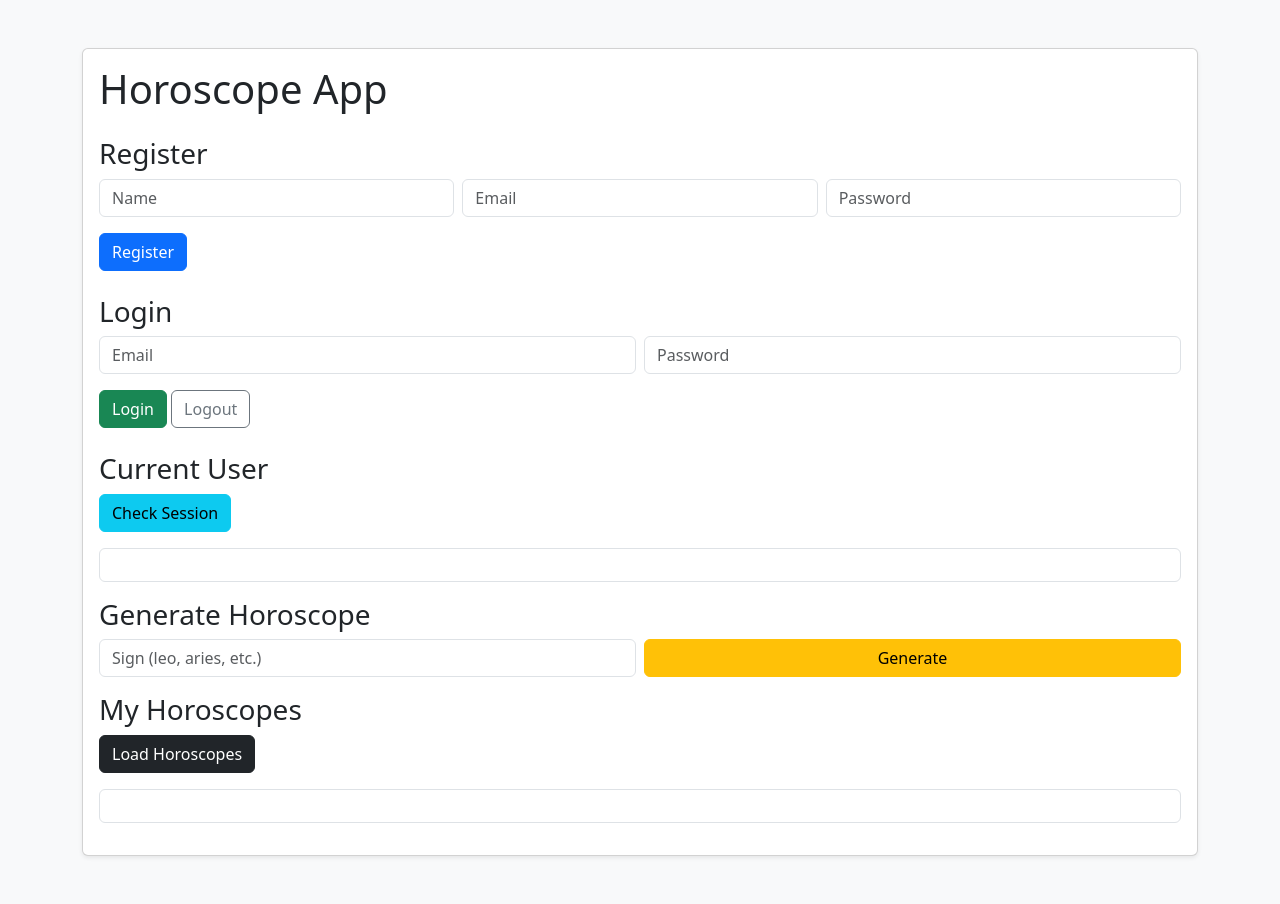
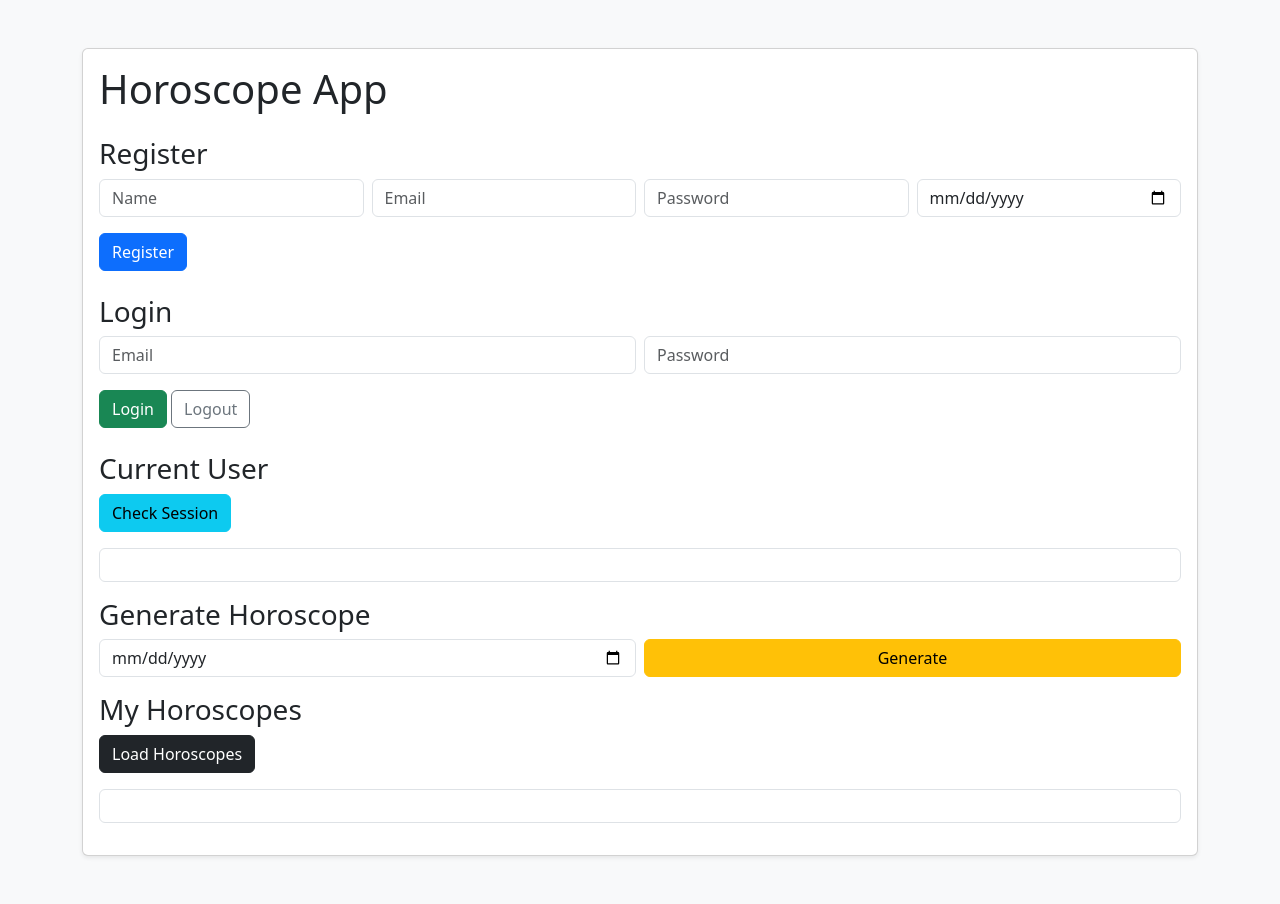
Before and after one commit to AntoineMethot/6GEI466_Projet, a Flask app: template frontend/templates/index.html in a window 1280 px wide. Run offline with Flask 3, Linux system fonts and the light colour scheme; the template is opened without the code that fills it, so the values that code supplies are empty.

Commit message:
feat:  changed get horoscope to take birthdate instead of sign,calculate sign

```diff
--- a/backend/backend.py
+++ b/backend/backend.py
@@ -1,4 +1,5 @@
 from flask import Flask, request, session
+from datetime import date, datetime
 from flask_restx import Api, Resource, fields
 from pymongo import MongoClient
 from werkzeug.security import generate_password_hash, check_password_hash
@@ -43,7 +44,8 @@ def serialize_user(user: dict) -> dict:
     return {
         "_id": str(user["_id"]),
         "name": user["name"],
-        "email": user["email"]
+        "email": user["email"],
+        "birthdate": user.get("birthdate")
     }
 
 
@@ -91,8 +93,10 @@ health_ns = api.namespace("", description="Health")
 register_model = api.model("RegisterRequest", {
     "name": fields.String(required=True, example="Antoine"),
     "email": fields.String(required=True, example="antoine@email.com"),
-    "password": fields.String(required=True, example="motdepasse123")
+    "password": fields.String(required=True, example="motdepasse123"),
+    "birthdate": fields.String(required=True, example="1990-01-01")
 })
+
 
 login_model = api.model("LoginRequest", {
     "email": fields.String(required=True, example="antoine@email.com"),
@@ -111,7 +115,9 @@ user_model = api.model("User", {
     "_id": fields.String(example="67d0a1b2c3d4e5f678901234"),
     "name": fields.String(example="Antoine"),
     "email": fields.String(example="antoine@email.com")
+    ,"birthdate": fields.String(example="1990-01-01")
 })
+
 
 auth_me_model = api.model("AuthMeResponse", {
     "authenticated": fields.Boolean(example=True),
@@ -119,8 +125,39 @@ auth_me_model = api.model("AuthMeResponse", {
 })
 
 generate_horoscope_model = api.model("GenerateHoroscopeRequest", {
-    "sign": fields.String(required=True, example="leo")
+    "birthdate": fields.String(required=True, example="1990-01-01")
 })
+
+
+def get_zodiac_sign(birth: date) -> str:
+    m = birth.month
+    d = birth.day
+    # Ranges inclusive
+    if (m == 3 and d >= 21) or (m == 4 and d <= 19):
+        return "aries"
+    if (m == 4 and d >= 20) or (m == 5 and d <= 20):
+        return "taurus"
+    if (m == 5 and d >= 21) or (m == 6 and d <= 20):
+        return "gemini"
+    if (m == 6 and d >= 21) or (m == 7 and d <= 22):
+        return "cancer"
+    if (m == 7 and d >= 23) or (m == 8 and d <= 22):
+        return "leo"
+    if (m == 8 and d >= 23) or (m == 9 and d <= 22):
+        return "virgo"
+    if (m == 9 and d >= 23) or (m == 10 and d <= 22):
+        return "libra"
+    if (m == 10 and d >= 23) or (m == 11 and d <= 21):
+        return "scorpio"
+    if (m == 11 and d >= 22) or (m == 12 and d <= 21):
+        return "sagittarius"
+    if (m == 12 and d >= 22) or (m == 1 and d <= 19):
+        return "capricorn"
+    if (m == 1 and d >= 20) or (m == 2 and d <= 18):
+        return "aquarius"
+    if (m == 2 and d >= 19) or (m == 3 and d <= 20):
+        return "pisces"
+    return "unknown"
 
 horoscope_model = api.model("Horoscope", {
     "_id": fields.String(example="67d0a1b2c3d4e5f678901235"),
@@ -171,9 +208,10 @@ class RegisterResource(Resource):
         name = data.get("name")
         email = data.get("email")
         password = data.get("password")
+        birthdate = data.get("birthdate")
 
-        if not name or not email or not password:
-            return {"error": "Name, email and password are required"}, 400
+        if not name or not email or not password or not birthdate:
+            return {"error": "Name, email, password and birthdate are required"}, 400
 
         if users_collection.find_one({"email": email}):
             return {"error": "User already exists"}, 400
@@ -181,6 +219,7 @@ class RegisterResource(Resource):
         user = {
             "name": name,
             "email": email,
+            "birthdate": birthdate,
             "password_hash": generate_password_hash(password)
         }
 
@@ -363,17 +402,25 @@ class UserMeResource(Resource):
 class GenerateHoroscopeResource(Resource):
     @api.expect(generate_horoscope_model, validate=True)
     @api.response(201, "Horoscope generated", horoscope_model)
-    @api.response(400, "Sign is required", error_model)
+    @api.response(400, "Birthdate is required or invalid", error_model)
     @api.response(401, "Unauthorized", error_model)
     def post(self):
         if not login_required():
             return {"error": "Unauthorized"}, 401
 
         data = request.get_json() or {}
-        sign = data.get("sign")
+        birthdate_str = data.get("birthdate")
 
-        if not sign:
-            return {"error": "Sign is required"}, 400
+        if not birthdate_str:
+            return {"error": "Birthdate is required"}, 400
+
+        try:
+            # Expecting ISO date YYYY-MM-DD
+            birth = datetime.fromisoformat(birthdate_str).date()
+        except Exception:
+            return {"error": "Invalid birthdate format (expected YYYY-MM-DD)"}, 400
+
+        sign = get_zodiac_sign(birth)
 
         horoscope = {
             "user_id": session["user_id"],
--- a/frontend/templates/index.html
+++ b/frontend/templates/index.html
@@ -17,14 +17,17 @@
 
         <h3>Register</h3>
         <div class="row g-2 mb-3">
-          <div class="col-md-4">
+          <div class="col-md-3">
             <input id="register-name" class="form-control" placeholder="Name" />
           </div>
-          <div class="col-md-4">
+          <div class="col-md-3">
             <input id="register-email" class="form-control" placeholder="Email" />
           </div>
-          <div class="col-md-4">
+          <div class="col-md-3">
             <input id="register-password" type="password" class="form-control" placeholder="Password" />
+          </div>
+          <div class="col-md-3">
+            <input id="register-birthdate" type="date" class="form-control" placeholder="Birthdate" />
           </div>
         </div>
         <button class="btn btn-primary mb-4" onclick="register()">Register</button>
@@ -48,7 +51,7 @@
         <h3>Generate Horoscope</h3>
         <div class="row g-2 mb-3">
           <div class="col-md-6">
-            <input id="sign" class="form-control" placeholder="Sign (leo, aries, etc.)" />
+            <input id="generate-birthdate" type="date" class="form-control" placeholder="Your birthdate" />
           </div>
           <div class="col-md-6">
             <button class="btn btn-warning w-100" onclick="generateHoroscope()">Generate</button>
@@ -73,7 +76,8 @@
         body: JSON.stringify({
           name: document.getElementById("register-name").value,
           email: document.getElementById("register-email").value,
-          password: document.getElementById("register-password").value
+          password: document.getElementById("register-password").value,
+          birthdate: document.getElementById("register-birthdate").value
         })
       });
 
@@ -116,13 +120,13 @@
     }
 
     async function generateHoroscope() {
-      const sign = document.getElementById("sign").value;
+      const birthdate = document.getElementById("generate-birthdate").value;
 
       const res = await fetch(`${API_BASE}/api/horoscopes/generate`, {
         method: "POST",
         headers: { "Content-Type": "application/json" },
         credentials: "include",
-        body: JSON.stringify({ sign })
+        body: JSON.stringify({ birthdate })
       });
 
       const data = await res.json();
```
Also changed, not shown: frontend/index.html (deleted, +0 -142 lines), README.md.
